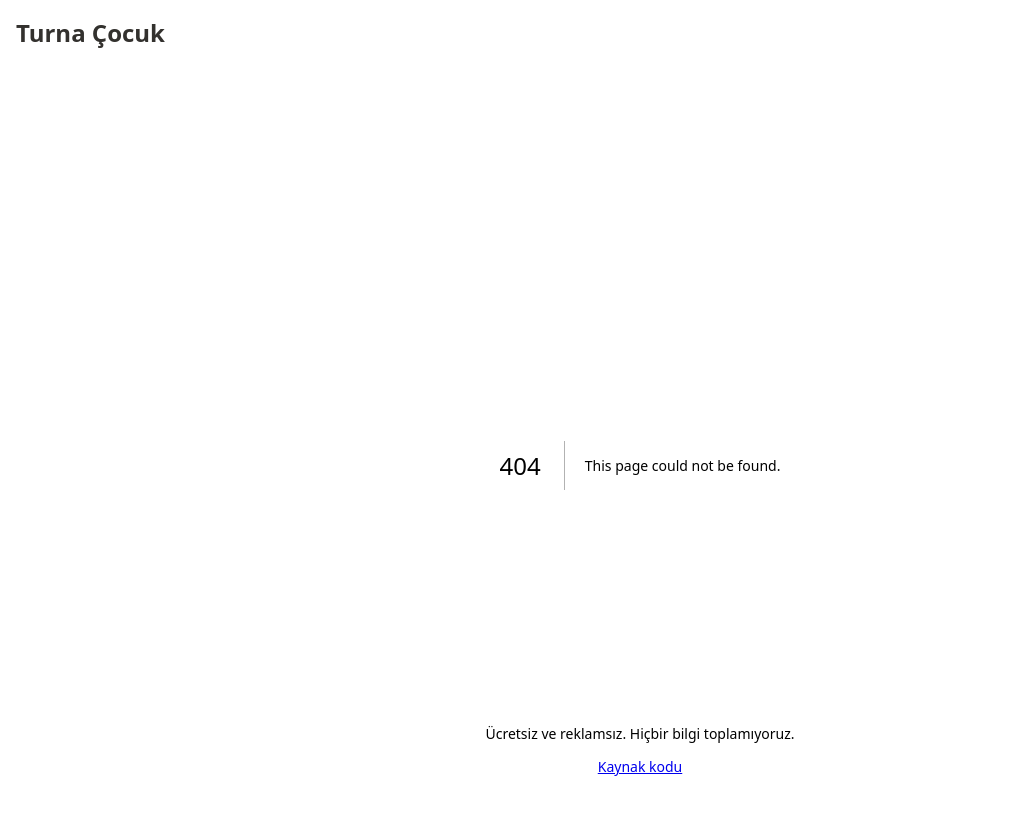
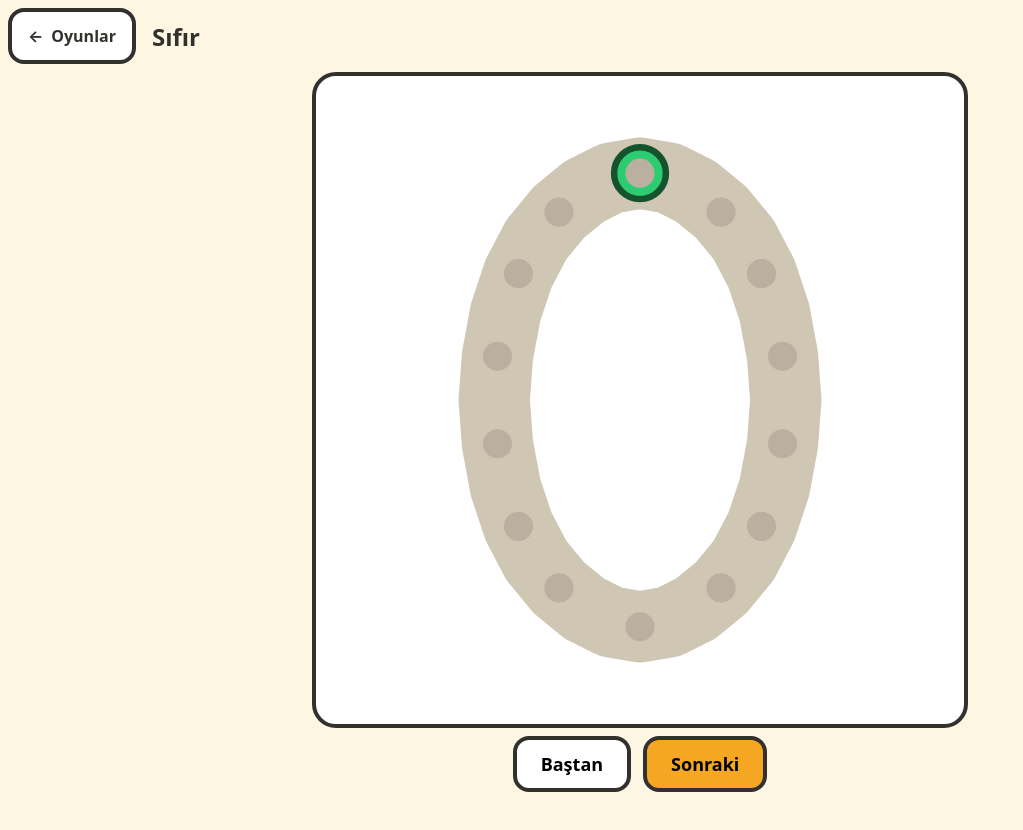
Before and after one commit to devturna/cocuk.turnaorgtr, a Next.js app: page /ogren/yaz in a window 1280 px wide. Before the commit this address had no page. Shown: the top 830 px of the page, without its empty margins (0-1023 px from the left). After the commit the page ends 800 px from the top, so only its background shows below. Built offline with nearby package versions, Linux system fonts and the light colour scheme.

Commit message:
Yaz oyunu

```diff
--- a/app/globals.css
+++ b/app/globals.css
@@ -24,21 +24,39 @@ body {
 
 main { flex: 1; min-height: 0; }
 
-/* Boyama ekraninda kaydirma yoktur: cocuk boya secmek icin sayfayi
+/* Oyun ve boyama ekranlarinda kaydirma yoktur: cocuk boya secmek icin sayfayi
    asagi kaydirmak zorunda kalmamali. Ust bar ve alt bilgi gizlenir,
    boylece butun alan tuvale kalir.
 
-   Sinifi BoyamaEkrani bileseni ekler. Bunu CSS'in :has() secicisiyle de
+   Sinifi ilgili ekranin bileseni ekler (BoyamaEkrani, YazOyunu).
+   Bunu CSS'in :has() secicisiyle de
    yapabilirdik ama :has() yeni bir ozellik; desteklemeyen tarayicida
    kaydirma geri gelirdi. */
-body.boyamaAcik {
+body.tamEkran {
   height: 100%;
   overflow: hidden;
 }
 
-body.boyamaAcik .ustBar,
-body.boyamaAcik .altBilgi {
+body.tamEkran .ustBar,
+body.tamEkran .altBilgi {
   display: none;
+}
+
+/* Bolumler arasi ortak: bir ust ekrana donen dugme.
+   Hem boyama hem ogrenme ekranlari kullanir. */
+.geriDugmesi {
+  display: inline-flex;
+  align-items: center;
+  gap: 8px;
+  min-height: 56px;
+  padding: 0 16px;
+  border: 4px solid var(--kenar);
+  border-radius: 16px;
+  background: #fff;
+  text-decoration: none;
+  color: var(--metin);
+  font-weight: 700;
+  white-space: nowrap;
 }
 
 .ustBar { padding: 16px; }
--- /dev/null
+++ b/app/ogren/yaz/page.tsx
@@ -0,0 +1,8 @@
+// Yaz oyunu sayfasi.
+import YazOyunu from "@/components/ogren/YazOyunu";
+
+export const metadata = { title: "Yaz - Turna Çocuk" };
+
+export default function YazSayfasi() {
+  return <YazOyunu />;
+}
--- a/components/boyama/BoyamaEkrani.tsx
+++ b/components/boyama/BoyamaEkrani.tsx
@@ -46,8 +46,8 @@ export default function BoyamaEkrani({
   // Bu ekran acikken sayfa kaydirilmaz ve ust bar gizlenir.
   // Sinif body uzerinde durur; ilgili kurallar app/globals.css icinde.
   useEffect(() => {
-    document.body.classList.add("boyamaAcik");
-    return () => document.body.classList.remove("boyamaAcik");
+    document.body.classList.add("tamEkran");
+    return () => document.body.classList.remove("tamEkran");
   }, []);
 
   // Kayitli cizim sadece tarayicida bulunur; sayfa sunucuda uretilirken localStorage yoktur.
--- /dev/null
+++ b/components/ogren/YazOyunu.tsx
@@ -0,0 +1,104 @@
+"use client";
+
+// Yaz oyunu: cocuk rakamin uzerinden parmagiyla gecer.
+//
+// Yanlis yere cizmek cezalandirilmaz; o hareket sadece sayilmaz. Cocuk
+// istedigi kadar deneyebilir, sure yoktur.
+import { useEffect, useMemo, useState } from "react";
+import Link from "next/link";
+import { yazilabilirRakamlar } from "@/lib/ogren/sayilar";
+import { RAKAM_YOLLARI, kontrolNoktalari, type Nokta } from "@/lib/ogren/rakamYollari";
+import { yeniIzleme, parmakGecti, hepsiBittiMi } from "@/lib/ogren/izleme";
+import { yildizEkle, ogeAnahtari } from "@/lib/ogren/yildiz";
+import YaziTuvali from "./YaziTuvali";
+import "./ogren.css";
+
+// Kontrol noktalari birbirine bu kadar yakinsa elenir (tuval birimi).
+const EN_AZ_ARALIK = 42;
+// Parmak bir kontrol noktasina bu kadar yaklasirsa nokta gecilmis sayilir.
+const TOLERANS = 34;
+
+export default function YazOyunu() {
+  const rakamlar = yazilabilirRakamlar();
+  const [sira, setSira] = useState(0);
+  const rakam = rakamlar[sira].rakam;
+
+  const vuruslar = useMemo(() => RAKAM_YOLLARI[rakam], [rakam]);
+  const kontroller = useMemo(
+    () => vuruslar.map((vurus) => kontrolNoktalari(vurus, EN_AZ_ARALIK)),
+    [vuruslar],
+  );
+
+  const [durum, setDurum] = useState(() => yeniIzleme(kontroller));
+  const bitti = hepsiBittiMi(durum);
+
+  // Bu ekran acikken sayfa kaydirilmaz ve ust bar gizlenir.
+  // Sinif body uzerinde durur; ilgili kurallar app/globals.css icinde.
+  useEffect(() => {
+    document.body.classList.add("tamEkran");
+    return () => document.body.classList.remove("tamEkran");
+  }, []);
+
+  // Rakam degisince izleme sifirlanir.
+  useEffect(() => {
+    // eslint-disable-next-line react-hooks/set-state-in-effect
+    setDurum(yeniIzleme(kontroller));
+  }, [kontroller]);
+
+  // Rakam tamamlaninca yildiz kazanilir.
+  useEffect(() => {
+    if (bitti) yildizEkle(ogeAnahtari("sayi", String(rakam)), "yaz");
+  }, [bitti, rakam]);
+
+  function parmakHareketi(nokta: Nokta) {
+    setDurum((onceki) => parmakGecti(onceki, kontroller, nokta, TOLERANS));
+  }
+
+  function sonrakiRakam() {
+    setSira((onceki) => (onceki + 1) % rakamlar.length);
+  }
+
+  return (
+    <div className="yazOyunu">
+      <div className="oyunBaslik">
+        <Link href="/ogren/" className="geriDugmesi">
+          <span aria-hidden="true">←</span> Oyunlar
+        </Link>
+        <h1>{rakamlar[sira].ad}</h1>
+      </div>
+
+      <YaziTuvali
+        vuruslar={vuruslar}
+        kontroller={kontroller}
+        durum={durum}
+        parmakHareketi={parmakHareketi}
+        bitti={bitti}
+      />
+
+      <div className="oyunAltBar">
+        <button
+          type="button"
+          className="oyunDugmesi"
+          onClick={() => setDurum(yeniIzleme(kontroller))}
+        >
+          Baştan
+        </button>
+        <button type="button" className="oyunDugmesi vurgulu" onClick={sonrakiRakam}>
+          Sonraki
+        </button>
+      </div>
+
+      {bitti && (
+        <div className="kutlama" role="status">
+          <div className="kutlamaIcerik">
+            <p>Aferin!</p>
+            <span className="kutlamaYildiz" aria-hidden="true">⭐</span>
+            <button type="button" className="oyunDugmesi vurgulu" onClick={sonrakiRakam}>
+              Sonraki
+            </button>
+          </div>
+        </div>
+      )}
+    </div>
+  );
+}
--- a/components/ogren/ogren.css
+++ b/components/ogren/ogren.css
@@ -91,3 +91,64 @@
 .kontrolNoktasi { fill: #b9b0a0; }
 .kontrolNoktasi.gecildi { fill: #2ecc71; }
 .kontrolNoktasi.baslangic { fill: #2ecc71; stroke: #14532d; stroke-width: 4; }
+
+/* --- Yaz oyunu ekrani --- */
+
+/* Boyama ekraninda oldugu gibi burada da kaydirma yoktur. */
+.yazOyunu {
+  height: 100%;
+  min-height: 0;
+  display: grid;
+  grid-template-rows: auto 1fr auto;
+  gap: 8px;
+  padding: 8px;
+  overflow: hidden;
+}
+
+.yazOyunu > * { min-width: 0; min-height: 0; }
+
+.oyunBaslik { display: flex; align-items: center; gap: 16px; }
+.oyunBaslik h1 { font-size: 24px; margin: 0; }
+
+.oyunAltBar { display: flex; gap: 12px; justify-content: center; }
+
+.oyunDugmesi {
+  min-height: 56px;
+  padding: 0 24px;
+  border: 4px solid var(--kenar);
+  border-radius: 16px;
+  background: #fff;
+  font-size: 18px;
+  font-weight: 700;
+  font-family: inherit;
+  cursor: pointer;
+}
+
+.oyunDugmesi.vurgulu { background: var(--vurgu); }
+
+.kutlama {
+  position: fixed;
+  top: 0;
+  right: 0;
+  bottom: 0;
+  left: 0;
+  z-index: 10;
+  display: flex;
+  align-items: center;
+  justify-content: center;
+  background: rgba(0, 0, 0, 0.45);
+}
+
+.kutlamaIcerik {
+  display: flex;
+  flex-direction: column;
+  align-items: center;
+  gap: 12px;
+  padding: 32px;
+  border: 5px solid var(--kenar);
+  border-radius: 28px;
+  background: #fff;
+}
+
+.kutlamaIcerik p { margin: 0; font-size: 28px; font-weight: 700; }
+.kutlamaYildiz { font-size: 64px; }
--- a/lib/ogren/rakamYollari.ts
+++ b/lib/ogren/rakamYollari.ts
@@ -14,7 +14,12 @@ export type Vurus = { noktalar: Nokta[] };
 
 export const TUVAL_BOYU = 400;
 
-/** Bir yayi noktalara boler. Acilar derece cinsindendir. */
+/**
+ * Bir yayi noktalara boler. Acilar derece cinsindendir.
+ *
+ * Bol nokta kullanmak cizimi yumusatir; kontrol noktalari zaten
+ * kontrolNoktalari() ile seyreltildigi icin oyunun zorlugu degismez.
+ */
 function yay(
   mx: number,
   my: number,
@@ -37,7 +42,7 @@ function yay(
 
 export const RAKAM_YOLLARI: Record<number, Vurus[]> = {
   // Sifir: tepeden baslayip saat yonunun tersine tam tur.
-  0: [{ noktalar: yay(200, 200, 90, 140, -90, 270, 16) }],
+  0: [{ noktalar: yay(200, 200, 90, 140, -90, 270, 32) }],
 
   // Bir: once kisa egik cizgi, sonra uzun dikey cizgi.
   1: [{ noktalar: [{ x: 150, y: 110 }, { x: 200, y: 65 }, { x: 200, y: 335 }] }],
@@ -46,7 +51,7 @@ export const RAKAM_YOLLARI: Record<number, Vurus[]> = {
   2: [
     {
       noktalar: [
-        ...yay(200, 130, 75, 65, 180, 20, 8),
+        ...yay(200, 130, 75, 65, 180, 20, 16),
         { x: 250, y: 190 },
         { x: 120, y: 335 },
         { x: 280, y: 335 },
@@ -58,9 +63,9 @@ export const RAKAM_YOLLARI: Record<number, Vurus[]> = {
   3: [
     {
       noktalar: [
-        ...yay(200, 130, 70, 65, 180, 90, 8),
+        ...yay(200, 130, 70, 65, 180, 90, 16),
         { x: 175, y: 200 },
-        ...yay(200, 265, 75, 70, -90, 160, 8),
+        ...yay(200, 265, 75, 70, -90, 160, 16),
       ],
     },
   ],
@@ -74,7 +79,7 @@ export const RAKAM_YOLLARI: Record<number, Vurus[]> = {
   // Bes: ust yatay cizgi ve dikey inis bir vurus, alt yay ikinci vurus.
   5: [
     { noktalar: [{ x: 275, y: 70 }, { x: 135, y: 70 }, { x: 130, y: 185 }] },
-    { noktalar: yay(200, 255, 80, 80, 200, 90, 10) },
+    { noktalar: yay(200, 255, 80, 80, 200, 90, 20) },
   ],
 
   // Alti: ustten inen egri, sonra alttaki halka.
@@ -84,7 +89,7 @@ export const RAKAM_YOLLARI: Record<number, Vurus[]> = {
         { x: 265, y: 80 },
         { x: 155, y: 165 },
         { x: 128, y: 250 },
-        ...yay(200, 262, 72, 72, 180, 540, 12),
+        ...yay(200, 262, 72, 72, 180, 540, 24),
       ],
     },
   ],
@@ -96,8 +101,8 @@ export const RAKAM_YOLLARI: Record<number, Vurus[]> = {
   8: [
     {
       noktalar: [
-        ...yay(200, 135, 65, 65, -90, 270, 12),
-        ...yay(200, 268, 78, 68, -90, 270, 12),
+        ...yay(200, 135, 65, 65, -90, 270, 24),
+        ...yay(200, 268, 78, 68, -90, 270, 24),
       ],
     },
   ],
@@ -106,7 +111,7 @@ export const RAKAM_YOLLARI: Record<number, Vurus[]> = {
   9: [
     {
       noktalar: [
-        ...yay(200, 145, 72, 72, 0, 360, 12),
+        ...yay(200, 145, 72, 72, 0, 360, 24),
         { x: 272, y: 220 },
         { x: 245, y: 335 },
       ],
```
Also changed, not shown: components/boyama/boyamaEkrani.css (+0 -16 lines), 1 other file (tests, documents, lock files or other folders).
